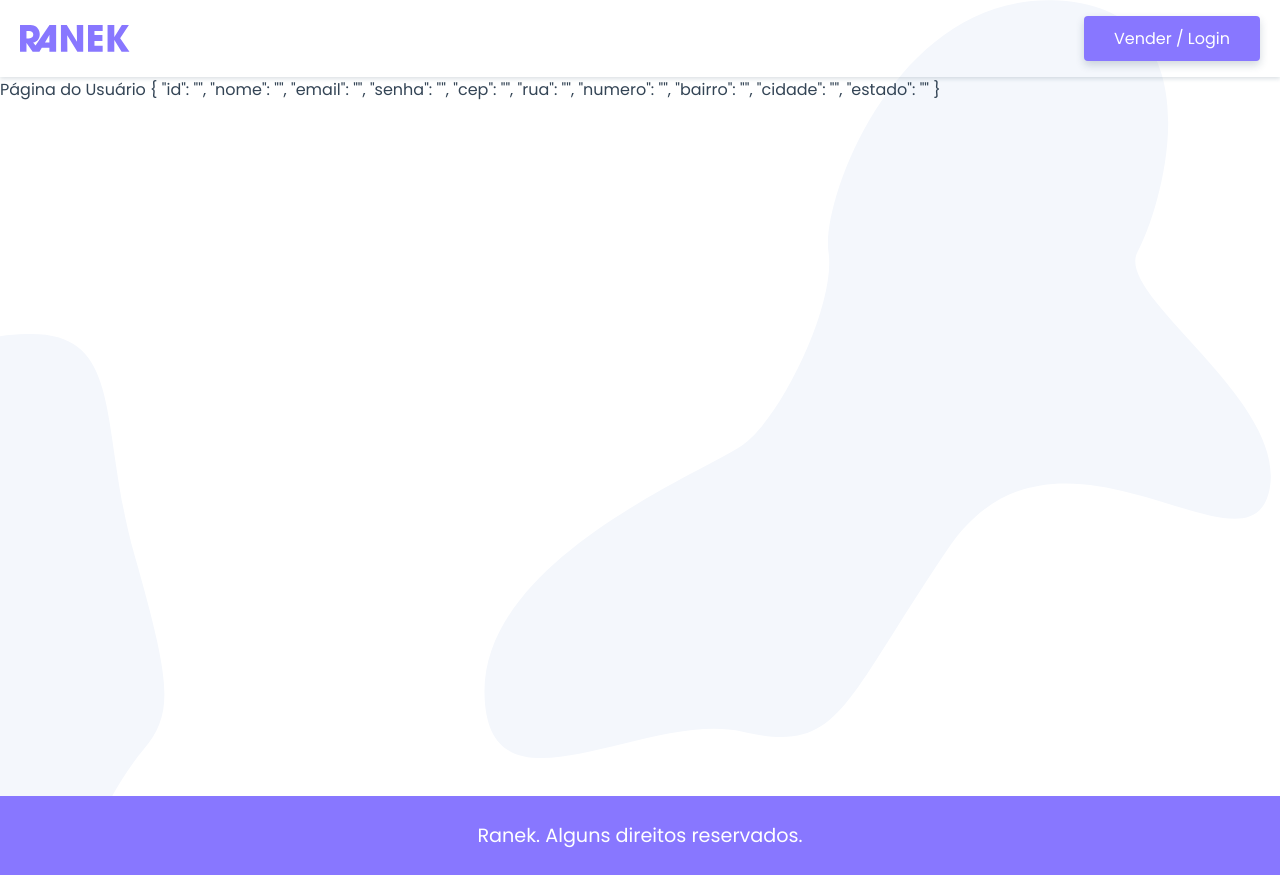
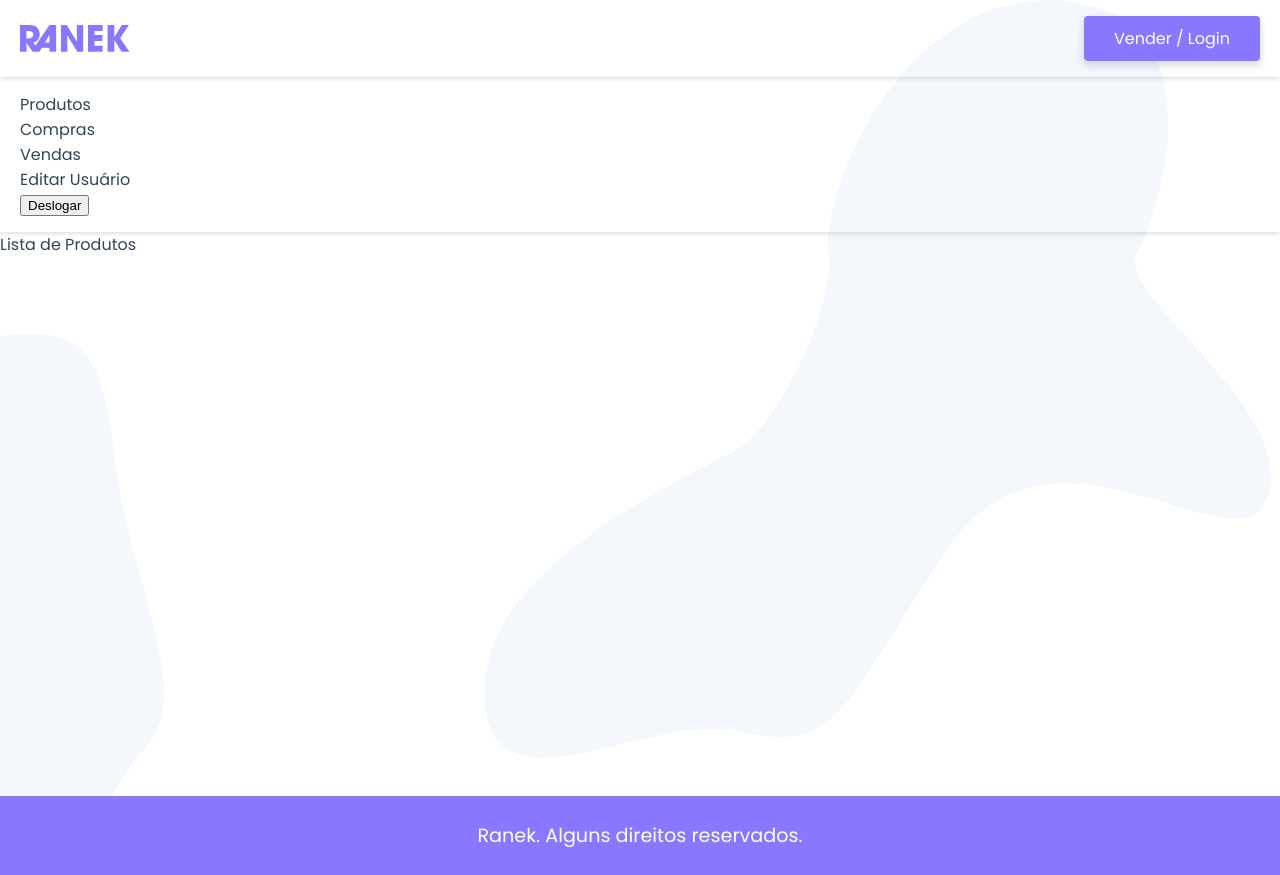
Before and after one commit to ErikDCAlmeida/Ranek-Origamid-ProjetoFinal, a Vue app: page /usuario in a window 1280 px wide. Built offline with nearby package versions, Linux system fonts and the light colour scheme.

Commit message:
Tela após logar usuário e rotas do menu do usuário.

```diff
--- a/src/router/index.js
+++ b/src/router/index.js
@@ -25,9 +25,42 @@
   },
   {
     path: "/usuario",
-    name: "Usuario",
     component: () =>
       import(/* webpackChunkName: "usuario" */ "../views/usuario/Usuario.vue"),
+    children: [
+      {
+        path: "",
+        name: "Usuario",
+        component: () =>
+          import(
+            /* webpackChunkName: "usuarioprodutos" */ "../views/usuario/UsuarioProdutos.vue"
+          ),
+      },
+      {
+        path: "compras",
+        name: "Compras",
+        component: () =>
+          import(
+            /* webpackChunkName: "usuariocompras" */ "../views/usuario/UsuarioCompras.vue"
+          ),
+      },
+      {
+        path: "vendas",
+        name: "Vendas",
+        component: () =>
+          import(
+            /* webpackChunkName: "usuariovendas" */ "../views/usuario/UsuarioVendas.vue"
+          ),
+      },
+      {
+        path: "editar",
+        name: "UsuarioEditar",
+        component: () =>
+          import(
+            /* webpackChunkName: "usuarioeditar" */ "../views/usuario/UsuarioEditar.vue"
+          ),
+      },
+    ],
   },
 ];
 
--- a/src/store/index.js
+++ b/src/store/index.js
@@ -40,6 +40,21 @@
       context.commit("UPDATE_USUARIO", { id: payload.email });
       return api.post("/usuario", payload);
     },
+    deslogarUsuario(context) {
+      context.commit("UPDATE_USUARIO", {
+        id: "",
+        nome: "",
+        email: "",
+        senha: "",
+        cep: "",
+        rua: "",
+        numero: "",
+        bairro: "",
+        cidade: "",
+        estado: "",
+      });
+      context.commit("UPDATE_LOGIN", false);
+    },
   },
   modules: {},
 });
--- a/src/views/usuario/Usuario.vue
+++ b/src/views/usuario/Usuario.vue
@@ -1,10 +1,41 @@
 <template>
-  <p>Página do Usuário {{ $store.state.usuario }}</p>
+  <section class="usuario">
+    <nav class="sidenav">
+      <ul>
+        <li>
+          <router-link :to="{ name: 'Usuario' }">Produtos</router-link>
+        </li>
+        <li>
+          <router-link :to="{ name: 'Compras' }">Compras</router-link>
+        </li>
+        <li>
+          <router-link :to="{ name: 'Vendas' }">Vendas</router-link>
+        </li>
+        <li>
+          <router-link :to="{ name: 'UsuarioEditar' }">
+            Editar Usuário
+          </router-link>
+        </li>
+        <li>
+          <button @click.prevent="deslogar">Deslogar</button>
+        </li>
+      </ul>
+    </nav>
+    <transition mode="out-in">
+      <router-view></router-view>
+    </transition>
+  </section>
 </template>
 
 <script>
 export default {
   name: "Usuario",
+  methods: {
+    deslogar() {
+      this.$store.dispatch("deslogarUsuario");
+      this.$router.push("/login");
+    },
+  },
 };
 </script>
 
--- /dev/null
+++ b/src/views/usuario/UsuarioCompras.vue
@@ -0,0 +1,9 @@
+<template>
+  <p>Lista de Compras</p>
+</template>
+
+<script>
+export default {};
+</script>
+
+<style></style>
--- /dev/null
+++ b/src/views/usuario/UsuarioEditar.vue
@@ -0,0 +1,9 @@
+<template>
+  <p>Usuário Editar</p>
+</template>
+
+<script>
+export default {};
+</script>
+
+<style></style>
--- /dev/null
+++ b/src/views/usuario/UsuarioProdutos.vue
@@ -0,0 +1,9 @@
+<template>
+  <p>Lista de Produtos</p>
+</template>
+
+<script>
+export default {};
+</script>
+
+<style></style>
--- /dev/null
+++ b/src/views/usuario/UsuarioVendas.vue
@@ -0,0 +1,9 @@
+<template>
+  <p>Lista de Vendas</p>
+</template>
+
+<script>
+export default {};
+</script>
+
+<style></style>
```
